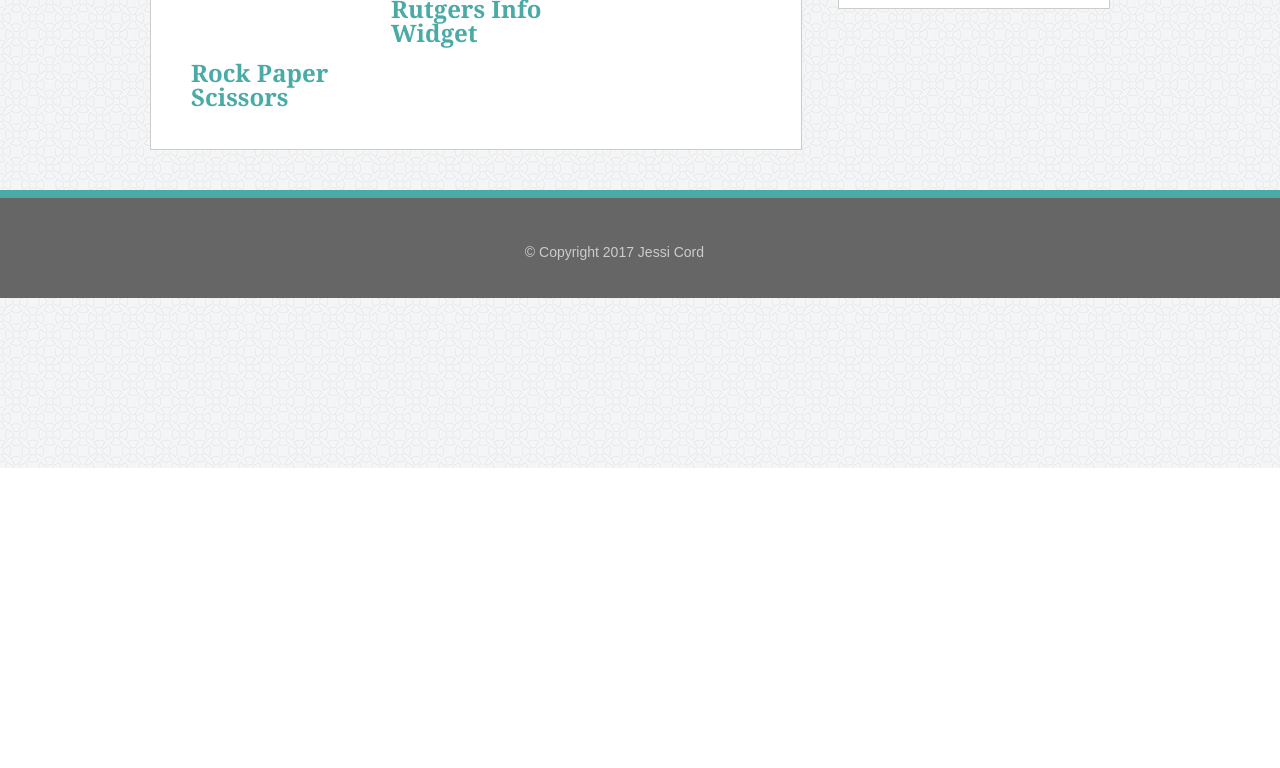
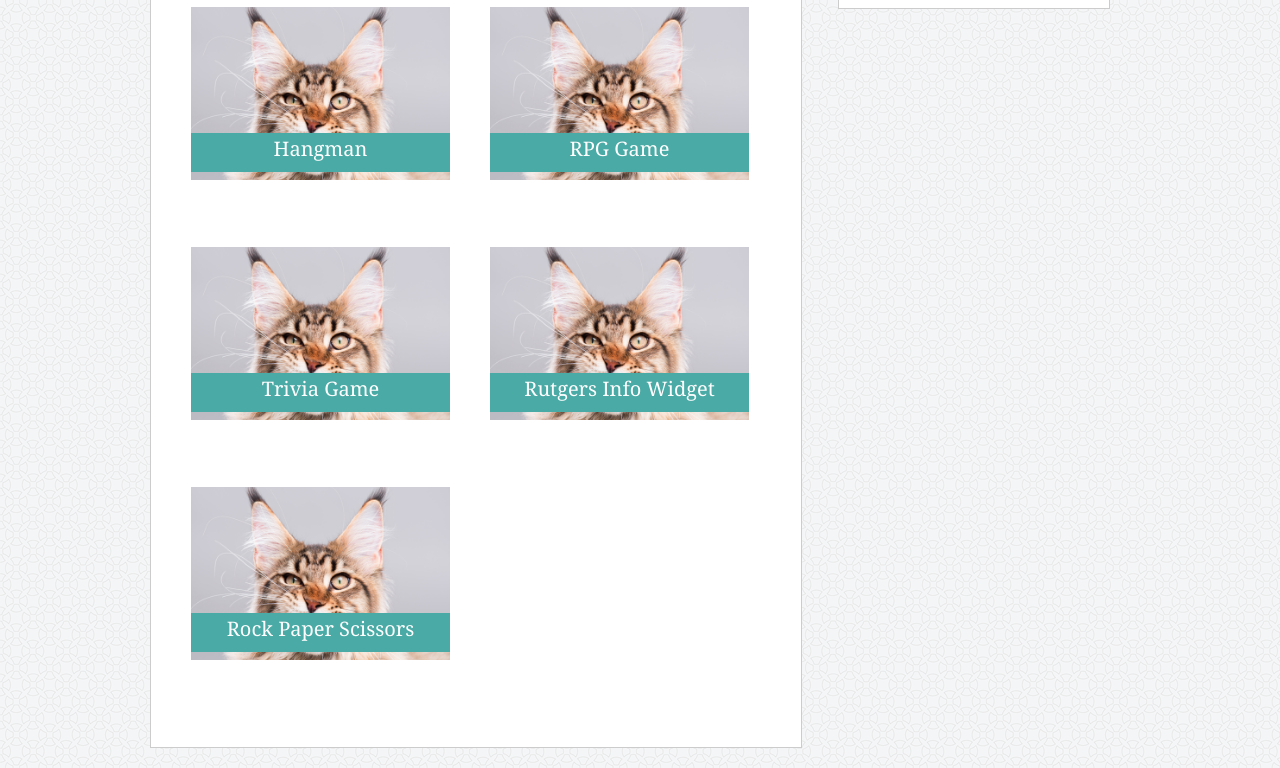
Before and after one commit to jessicacord/Basic-Portfolio, a plain HTML site: page portfolio.html in a window 1280 px wide. Shown: the part 332-1100 px from the top of the page. Before the commit the page ends 800 px from the top, so only its background shows below. Drawn offline with Linux system fonts and the light colour scheme.

Commit message:
finished except for Bonus

```diff
--- a/assets/css/style.css
+++ b/assets/css/style.css
@@ -1,27 +1,31 @@
-body h1, h2, h3, h4 {
+h1, h2, h3, h4 {
     color: #4aaaa5;
     font-family: 'Georgia', Times, Times New Roman, serif;
 }
 
-body p {
+p {
     color: #777777;
     font-family: 'Arial', 'Helvetica Neue', Helvetica, sans-serif;
     line-height: 2;
 }
 
-body h1 {
+h1 {
     font-size: 46px;
     font-weight: bold;
 }
 
-body h2 {
+h2 {
     font-size: 36px;
     font-weight: bold;
 }
 
-body h3 {
+h3 {
     font-size: 24px;
     font-weight: bold;
+}
+
+h4 {
+    font-size: 20px;
 }
 
 body {
@@ -76,7 +80,7 @@ header {
     border-right: 0px;
 }
 
-.nav a:link {
+.nav a:link, a:visited {
     color: #777777;
     text-decoration: none;
 }
@@ -190,7 +194,35 @@ button p {
     font-size: 14px;
 }
 
+.portfolio {
+    margin-top: 30px;
+    width: 600px;
+    margin-left: -20px;
+}
 .portfolio-image {
     float: left;
-    width: 200px;
+    width: 259px;
+    height: 200px;
+    overflow: hidden;
+    margin: 20px;
 }
+
+.portfolio-image img {
+    width: 100%;
+    z-index: 1;
+}
+
+.portfolio-title {
+    z-index: 2;
+    position: relative;
+    top: -50px;
+    width: 100%;
+    height: 33px;
+    background-color: #4aaaa5;
+    text-align: center;
+    padding-top: 6px;
+}
+
+.portfolio-title h4 {
+    color: #ffffff;
+}
--- a/portfolio.html
+++ b/portfolio.html
@@ -18,9 +18,9 @@
         </div>
 
         <ul class="nav">
-            <li><p><a href="#">About</a></p></li>
-            <li><p><a href="#">Portfolio</a></p></li>
-            <li class="last"><p><a href="#">Contact</a></p></li>
+            <li><p><a href="index.html">About</a></p></li>
+            <li><p><a href="portfolio.html">Portfolio</a></p></li>
+            <li class="last"><p><a href="contact.html">Contact</a></p></li>
         </ul>
     </div>
 </header>
@@ -32,29 +32,40 @@
                 <h2>Portfolio</h2>
             </div>
 
+
+            <div class="portfolio">
                 <div class="portfolio-image">
-                <img src="" alt="">
+                        <img src="assets/images/cat.jpg" alt="cat">
                     <div class="portfolio-title">
-                    <h3>RPG Game</h3>
-                </div>
-            </div>
-            <div class="portfolio-image" style="background-image: url('http://lorempixel.com/300/150/cats');">
-                <div class="portfolio-title">
-                    <h3>Trivia Game</h3>
+                        <h4>Hangman</h4>
                     </div>
                 </div>
                 <div class="portfolio-image">
-                <img src="" alt="">
+                        <img src="assets/images/cat.jpg" alt="cat">
                     <div class="portfolio-title">
-                    <h3>Rutgers Info Widget</h3>
+                        <h4>RPG Game</h4>
                     </div>
                 </div>
                 <div class="portfolio-image">
-                <img src="" alt="">
+                    <img src="assets/images/cat.jpg" alt="cat">
                     <div class="portfolio-title">
-                    <h3>Rock Paper Scissors</h3>
+                        <h4>Trivia Game</h4>
                     </div>
                 </div>
+                <div class="portfolio-image">
+                        <img src="assets/images/cat.jpg" alt="cat">
+                    <div class="portfolio-title">
+                        <h4>Rutgers Info Widget</h4>
+                    </div>
+                </div>
+                <div class="portfolio-image">
+                        <img src="assets/images/cat.jpg" alt="cat">
+                    <div class="portfolio-title">
+                        <h4>Rock Paper Scissors</h4>
+                    </div>
+                </div>
+            </div>
+
         </div>
 
         <div class="sidebar">
@@ -63,9 +74,9 @@
             </div>
 
             <ul class="social">
-                <li><img src="assets/images/github.png" alt="github"></li>
-                <li><img src="assets/images/linkedin.png" alt="linkedin"></li>
-                <li><img src="assets/images/stackoverflow.png" alt="stack overflow"></li>
+                <li><a href="https://github.com/jessicacord"><img src="assets/images/github.png" alt="github"></a></li>
+                <li><a href="https://www.linkedin.com/in/jessica-cord-458478126/"><img src="assets/images/linkedin.png" alt="linkedin"></a></li>
+                <li><a href="https://stackoverflow.com/users/5577736/j-cord"><img src="assets/images/stackoverflow.png" alt="stack overflow"></a></li>
             </ul>
         </div>
     </div>
```
Also changed, not shown: contact.html (+6 -6 lines), index.html (+6 -6 lines), assets/images/cat.jpg (added). Lines whose indentation alone changed are shown as unchanged.
